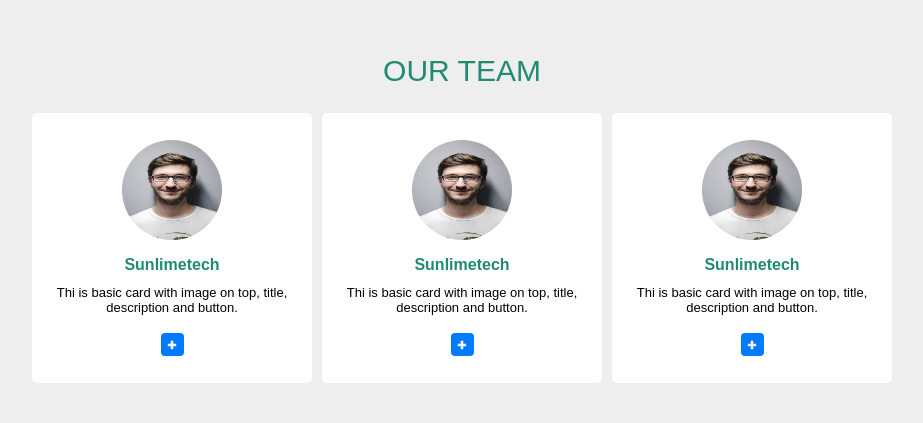
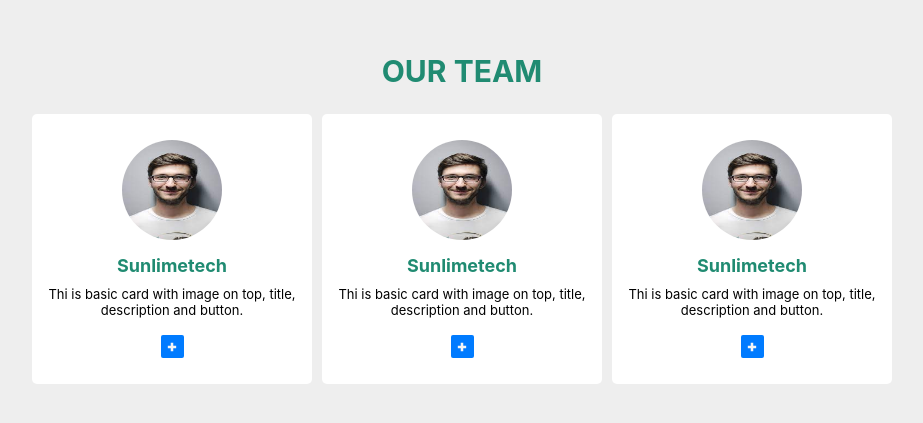
Before and after one commit to Zaibi727/Collection-of-Designs, a React (Create React App) app: page / in a window 1280 px wide. Shown: the part 179-602 px from the top of the page, without its empty margins (178-1101 px from the left). Built offline with nearby package versions, Linux system fonts and the light colour scheme.

Commit message:
Update bioCards.module.css

```diff
--- a/src/components/BioCards/bioCards.module.css
+++ b/src/components/BioCards/bioCards.module.css
@@ -2,7 +2,6 @@
     padding: 0px;
     margin: 0px;
    box-sizing: border-box;
-   font-family: sans-serif;
 }
 .oneMore{
     background-color: #eeeeee;
@@ -27,7 +26,7 @@
 
 .hhh{
   font-size: 30px;
-  font-weight: 500;
+  font-weight: bold;
   color: #208b72;
   margin-bottom: 20px;
 }
@@ -51,7 +50,7 @@
     margin-bottom: -10px;
 }
 .name{
-    font-size: 16px;
+    font-size: 18px;
     font-weight: bold;
     color: #208b72;
     margin-bottom: -8px;
@@ -64,7 +63,7 @@
 .btn{
     width: 23px;
     height: 23px;
-    border-radius: 4px;
+    border-radius: 2px;
     display: flex;
     justify-content: center;
     align-items: center;
```
